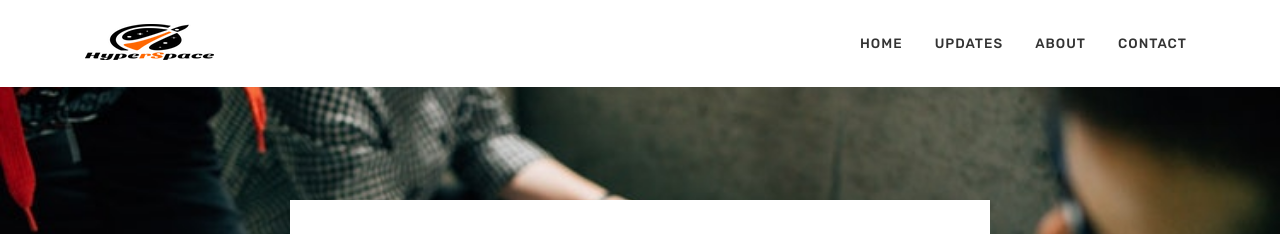
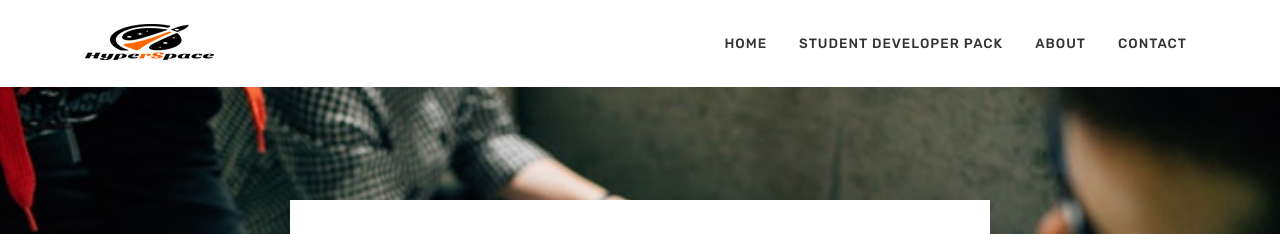
Before and after one commit to Iphytech/gh_hyperspace, a Jekyll site: the page built from index.html, in a window 1280 px wide. Shown: the top 234 px of the page. Built offline with Jekyll 4.4.1, drawn with Linux system fonts in a browser that asks for light colours; the list of posts is cut into pages by our own code; comment, search, counter and statistics services are not loaded.

Commit message:
Adding student developer blog

```diff
--- a/_layouts/default.html
+++ b/_layouts/default.html
@@ -60,7 +60,7 @@
                 <a class="nav-link" href="{{ site.baseurl }}/index.html">Home</a>
                 </li>
                 <li class="nav-item">
-                    <a class="nav-link" href="{{ site.baseurl }}/community/event/party/opensource/2018/12/20/hyperspace-event.html">Updates</a>
+                    <a class="nav-link" href="{{ site.baseurl }}/github/education/student/2018/12/20/student-developer-pack.html">Student Developer Pack</a>
                     </li>
 
                 <li class="nav-item">
```
